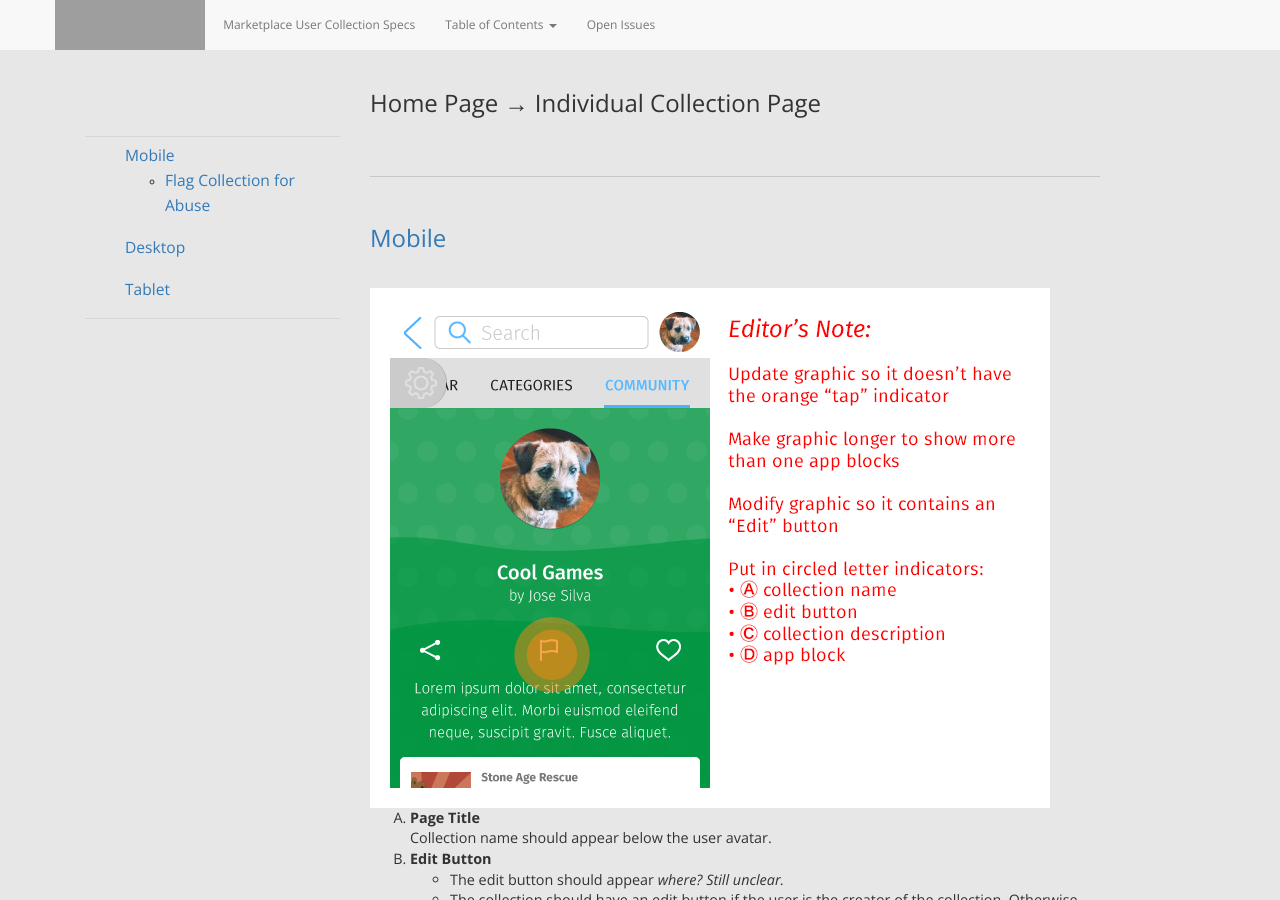
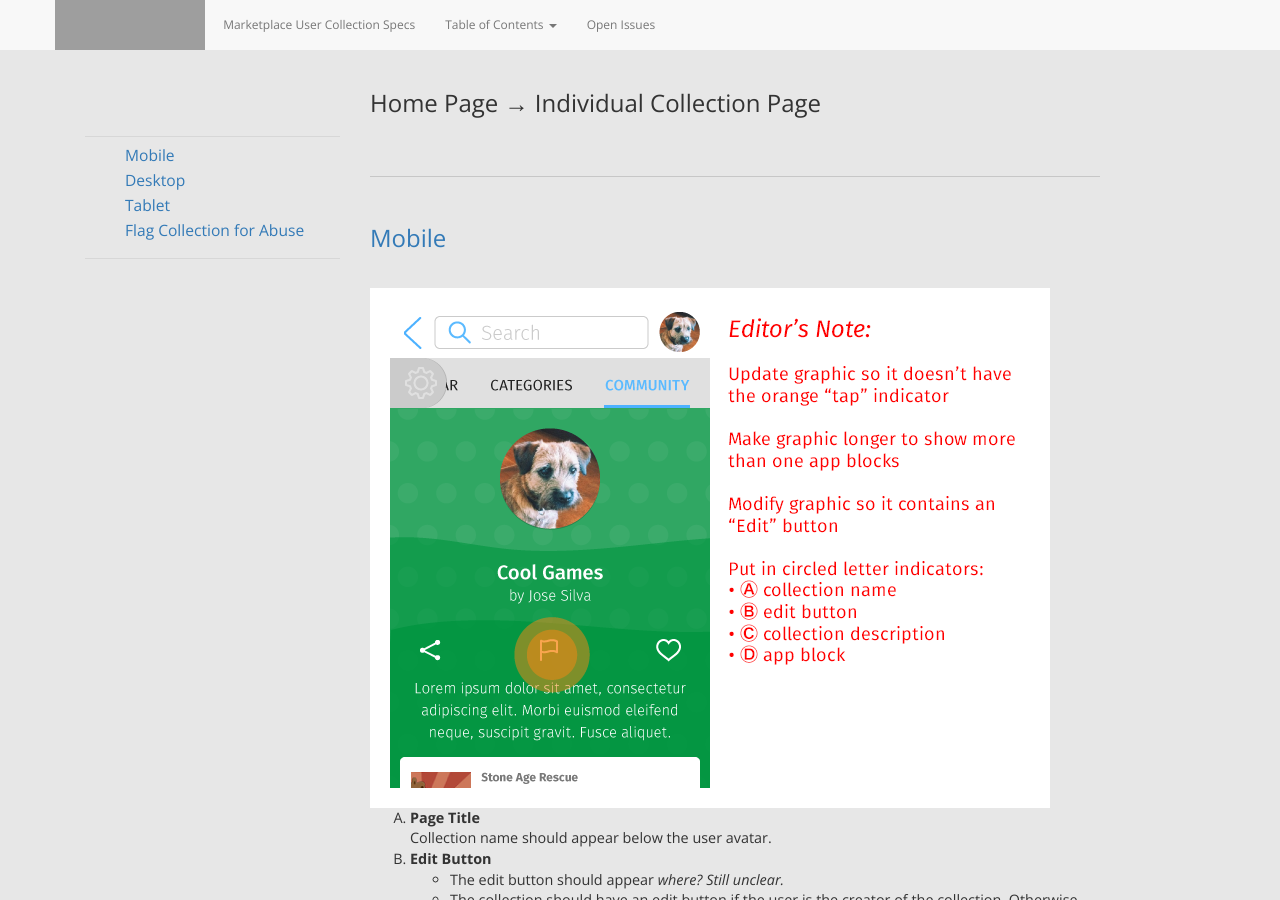
Before and after one commit to mhanratty/marketplaceux-usercollections, a Jekyll site: the page built from projectSpecsIndividualCollectionPage.html, in a window 1280 px wide and 900 px high. Built offline with Jekyll 4.4.1, drawn with Linux system fonts in a browser that asks for light colours; nearby versions of some CDN libraries; grey boxes are pictures that could not be loaded.

Commit message:
Layout fix

```diff
--- a/projectSpecsCommunityPage.html
+++ b/projectSpecsCommunityPage.html
@@ -9,9 +9,9 @@ multisequence: six
 	<div class="col-sm-3 col-md-3 col-lg-3">
 
 		<ul class="secondaryMenu" data-spy="affix" data-offset-top="70" data-offset-bottom="200">
-			<li>&emsp;<a href="#communityscreenmobile">Mobile</a></li>
-			<li>&emsp;<a href="#communityscreendesktop">Desktop</a></li>
-			<li>&emsp;<a href="#communityscreentablet">Tablet</a></li>
+			<li><a href="#communityscreenmobile">Mobile</a></li>
+			<li><a href="#communityscreendesktop">Desktop</a></li>
+			<li><a href="#communityscreentablet">Tablet</a></li>
 		</ul>
 	</div>
 	<div class="col-sm-9 col-md-9 col-lg-8">
--- a/projectSpecsIndividualCollectionPage.html
+++ b/projectSpecsIndividualCollectionPage.html
@@ -10,11 +10,9 @@ multisequence: seven
 
 		<ul class="secondaryMenu" data-spy="affix" data-offset-top="70" data-offset-bottom="200">
 			<li><a href="#individualcollectionmobile">Mobile</a></li>
-			  <ul>
-			    <li><a href="#flagcollectionmobile">Flag Collection for Abuse</a></li>
-			  </ul>
-			<li>&emsp;<a href="#individualcollectiondesktop">Desktop</a></li>
-			<li>&emsp;<a href="#individualcollectiontablet">Tablet</a></li>
+			<li><a href="#individualcollectiondesktop">Desktop</a></li>
+			<li><a href="#individualcollectiontablet">Tablet</a></li>
+      <li><a href="#flagcollectionmobile">Flag Collection for Abuse</a></li>
       </ul>
 	</div>
 	<div class="col-sm-9 col-md-9 col-lg-8">
```
